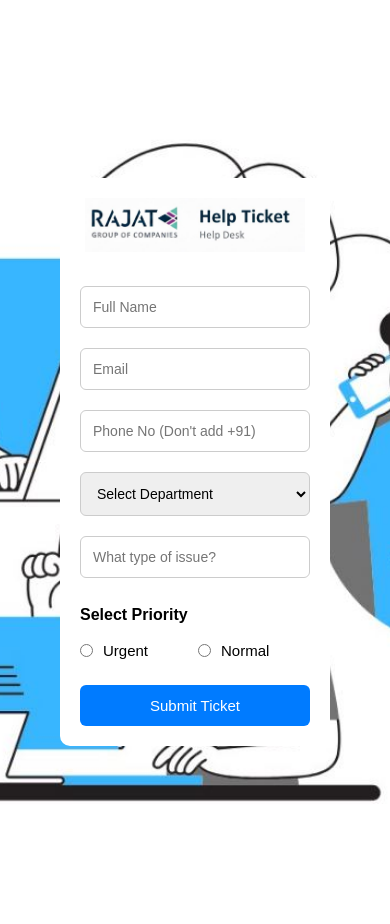
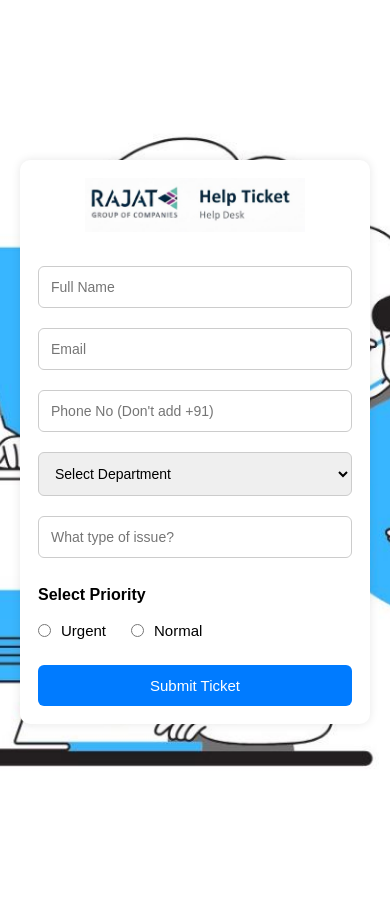
Before and after one commit to Nikitadevp/demo, a Django app: page /raise-ticket/ in a window 390 px wide. After the commit the page ends 767 px from the top, so only its background shows below. Run offline with Django 5.2, Linux system fonts and the light colour scheme.

Commit message:
database fix

```diff
--- a/static/css/ticket_form.css
+++ b/static/css/ticket_form.css
@@ -1,65 +1,75 @@
-body {
+body{
   font-family: Arial, sans-serif;
-  margin: 0;
-
-  background-image: url("../images/image1.JPG");
-  background-repeat: no-repeat;
-  background-position: left center;
-  background-size: 59%;
+  margin:0;
+  background-image:url("../images/image1.JPG");
+  background-repeat:no-repeat;
+  background-position:left center;
+  background-size:59%;
 }
 
-.container {
-  max-width: 500px;
-  margin: 40px auto;
-  margin-left: 70%;   /*  right side shift */
-  transform: translateX(-40%);
-  background: white;
-  padding: 20px;
-  border-radius: 10px;
+/* MAIN FORM CONTAINER */
+
+.container{
+  max-width:500px;
+  width:100%;
+  margin:40px auto;
+  margin-left:70%;
+  transform:translateX(-40%);
+  background:white;
+  padding:20px;
+  border-radius:10px;
+  box-shadow:0 0 10px rgba(0,0,0,0.1);
 }
 
-h2 {
-  text-align: center;
+h2{
+  text-align:center;
 }
 
-/*  sab inputs same size */
-input, select, textarea {
-  width: 100%;
-  padding: 12px;
-  margin: 10px 0;
-  font-size: 14px;
-  border: 1px solid #ccc;
-  border-radius: 6px;
-  box-sizing: border-box;
+/* INPUT FIELDS */
+
+input,
+select,
+textarea{
+  width:100%;
+  padding:12px;
+  margin:10px 0;
+  font-size:14px;
+  border:1px solid #ccc;
+  border-radius:6px;
+  box-sizing:border-box;
 }
 
-textarea {
-  min-height: 100px;
-  resize: vertical;
+textarea{
+  min-height:100px;
+  resize:vertical;
 }
 
-button {
-  width: 100%;
-  padding: 12px;
-  background: #007bff;
-  color: white;
-  border: none;
-  border-radius: 6px;
-  font-size: 15px;
-  cursor: pointer;
+/* BUTTON */
+
+button{
+  width:100%;
+  padding:12px;
+  background:#007bff;
+  color:white;
+  border:none;
+  border-radius:6px;
+  font-size:15px;
+  cursor:pointer;
 }
 
-button:hover {
-  background: #0056b3;
+button:hover{
+  background:#0056b3;
 }
 
+/* POPUP */
+
 .popup-overlay{
-  position: fixed;
+  position:fixed;
   top:0;
   left:0;
   width:100%;
   height:100%;
-  background: rgba(0,0,0,0.5);
+  background:rgba(0,0,0,0.5);
   display:flex;
   align-items:center;
   justify-content:center;
@@ -73,103 +83,133 @@
   text-align:center;
   max-width:400px;
 }
-.popup-box h3 {
-  color: green;
-  margin-bottom: 10px;
+
+.popup-box h3{
+  color:green;
+  margin-bottom:10px;
 }
 
-.popup-box p {
-  font-size: 14px;
-  margin-bottom: 20px;
+.popup-box p{
+  font-size:14px;
+  margin-bottom:20px;
 }
 
-.popup-box button {
-  background: #007bff;
-  color: white;
-  border: none;
-  padding: 10px 18px;
-  border-radius: 6px;
-  cursor: pointer;
-}
-.priority-box {
-  margin: 18px 0;
+.popup-box button{
+  background:#007bff;
+  color:white;
+  border:none;
+  padding:10px 18px;
+  border-radius:6px;
+  cursor:pointer;
 }
 
-.priority-title {
-  font-weight: 600;
-  display: block;
-  margin-bottom: 10px;
+.popup-box button:hover{
+  background:#0056b3;
 }
 
-.priority-options {
-  display: flex;
-  align-items: center;
-  gap: 50px;   /*  Urgent aur Normal ke beech proper space */
+/* PRIORITY */
+
+.priority-box{
+  margin:18px 0;
 }
 
-.radio-item {
-  display: flex;
-  align-items: center;
-  gap: 10px;   /* radio button aur text ke beech gap */
-  font-size: 15px;
+.priority-title{
+  font-weight:600;
+  display:block;
+  margin-bottom:10px;
 }
 
-.form-logo-box {
-  text-align: center;
-  margin-bottom: 20px;
+.priority-options{
+  display:flex;
+  align-items:center;
+  gap:50px;
 }
 
-.form-logo-box img {
-  max-width: 420px;
-  width: 100%;
-  height: auto;
+.radio-item{
+  display:flex;
+  align-items:center;
+  gap:10px;
+  font-size:15px;
 }
-.page-wrapper {
-  display: flex;
-  min-height: 100vh;
-  align-items: center;
-  justify-content: flex-end;
-  padding: 40px 60px;
-  gap: 60px;
-  background: transparent;
+
+/* LOGO */
+
+.form-logo-box{
+  text-align:center;
+  margin-bottom:20px;
+}
+
+.form-logo-box img{
+  max-width:420px;
+  width:100%;
+  height:auto;
+}
+
+/* WRAPPER */
+
+.page-wrapper{
+  display:flex;
+  min-height:100vh;
+  align-items:center;
+  justify-content:flex-end;
+  padding:40px 60px;
+  gap:60px;
+  background:transparent;
 }
 
 /* LEFT IMAGE */
-.left-image-box {
-  display: none;
+
+.left-image-box{
+  display:none;
 }
 
-.left-image-box img {
-  max-width: 80%;
-  height: auto;
+.left-image-box img{
+  max-width:80%;
+  height:auto;
 }
 
+/* POPUP ANIMATION */
 
-.popup-box button:hover {
-  background: #0056b3;
+@keyframes popupFade{
+  from{
+    transform:scale(0.8);
+    opacity:0;
+  }
+  to{
+    transform:scale(1);
+    opacity:1;
+  }
 }
 
-@keyframes popupFade {
-  from { transform: scale(0.8); opacity: 0; }
-  to   { transform: scale(1); opacity: 1; }
-}
+/* MOBILE RESPONSIVE */
 
 @media (max-width:768px){
+
+body{
+  background-size:cover;
+  background-position:center;
+}
 
 .container{
   margin:20px auto;
   margin-left:auto;
   transform:none;
   width:95%;
+  max-width:95%;
+  padding:18px;
 }
 
-  body{
-  background-size:cover;
-  background-position:center;
+.priority-options{
+  gap:25px;
 }
 
 .form-logo-box img{
   max-width:220px;
 }
 
+.page-wrapper{
+  justify-content:center;
+  padding:20px;
 }
+
+}
```
Lines whose indentation alone changed are shown as unchanged.
